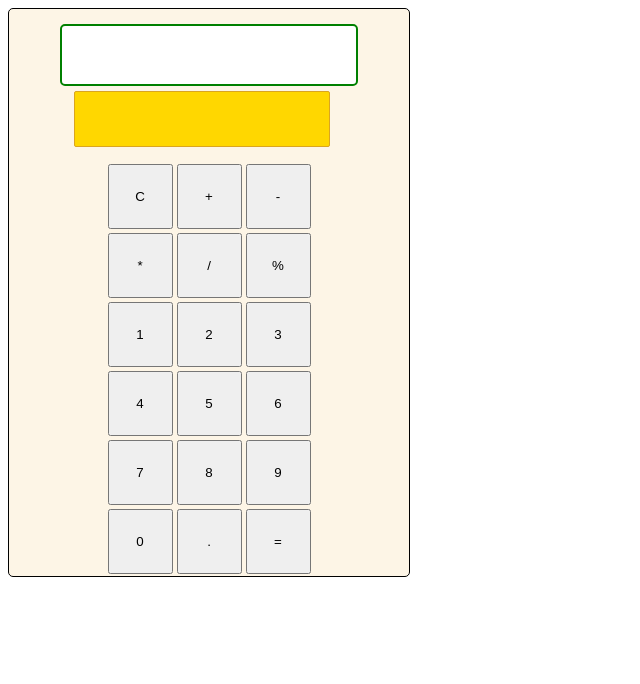
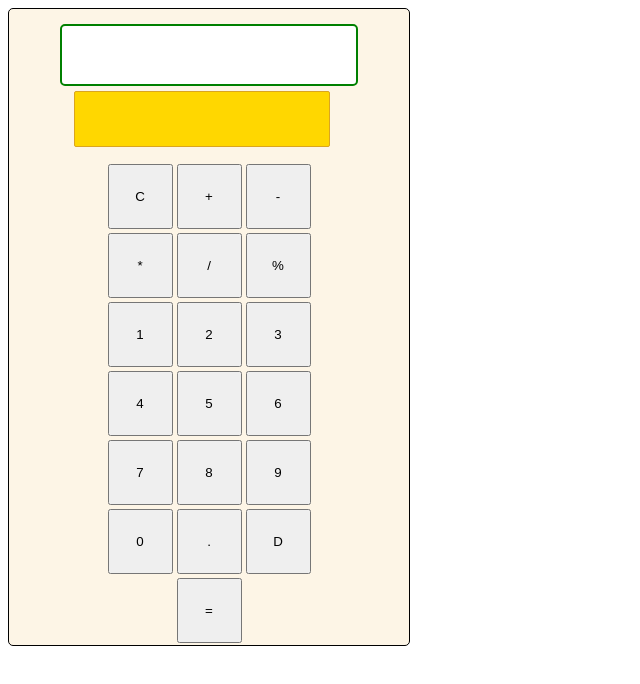
Before and after one commit to ttt081/clac_htm-cs-js, a plain HTML site: page index.html in a window 1280 px wide. Shown: the whole page, without its empty margins (0-640 px from the left). Drawn offline with Linux system fonts and the light colour scheme.

Commit message:
Update index.html

```diff
--- a/index.html
+++ b/index.html
@@ -30,6 +30,7 @@
         <button class="bttn" id="nine">9</button> <br />
         <button class="bttn" id="zero">0</button>
         <button class="bttn" id="point">.</button>
+                <button class="bttn" id="del">D</button> <br />
         <button class="bttn" id="equal">=</button> <br />
       </div>
     </div>
```
